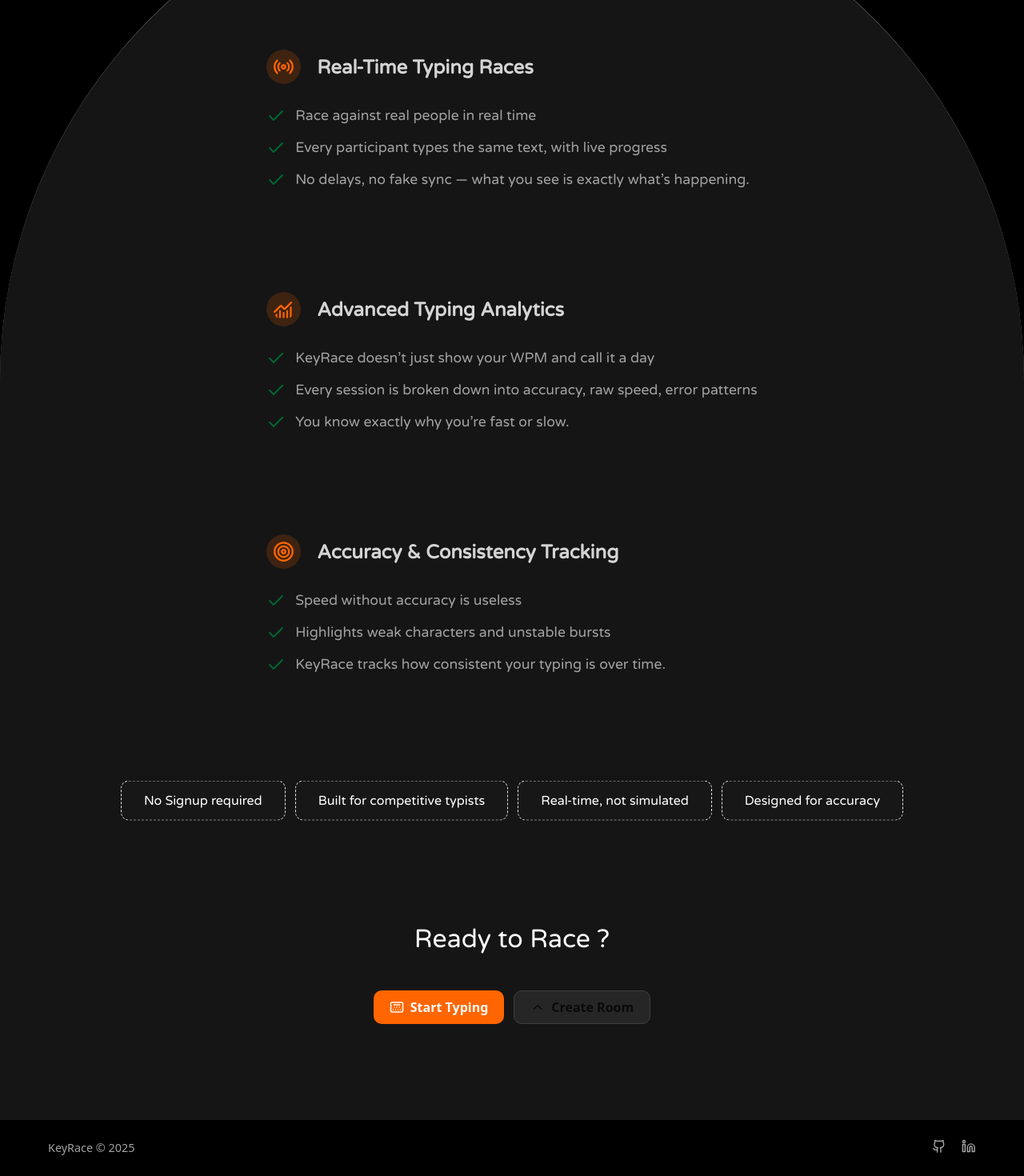
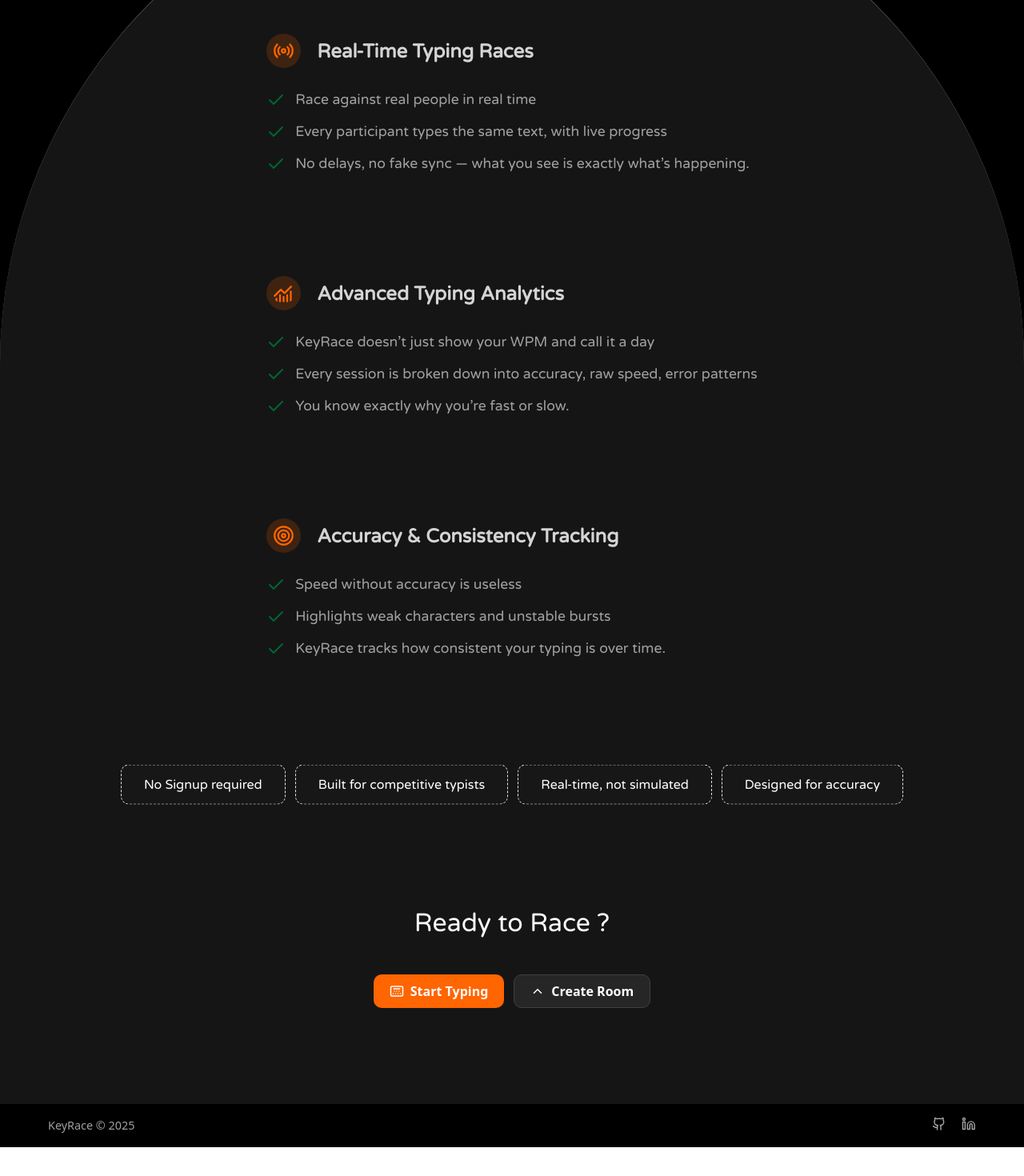
Before and after one commit to ayantik2006/KeyRace, a Next.js app: page / in a window 1280 px wide. Shown: the part 984-2454 px from the top of the page at 80% size. After the commit the page ends 2418 px from the top, so only its background shows below. Built offline with nearby package versions, Linux system fonts and the light colour scheme; a web font is replaced by a local one.

Commit message:
landing page done

```diff
--- a/app/components/Landing/Features.tsx
+++ b/app/components/Landing/Features.tsx
@@ -12,7 +12,7 @@
 function Features() {
   return (
     <div
-      className={`min-h-[70rem] w-full bg-[#151516] flex flex-col gap-[4rem] justify-center items-center ${varela.className} rounded-t-full border-t border-neutral-500 mt-5`}
+      className={`min-h-[70rem] w-full bg-[#151516] flex flex-col gap-[4rem] justify-center items-center ${varela.className} rounded-t-full border-t border-neutral-500`}
     >
       <div className="">
         <div className="flex flex-col gap-5 items-start px- justify-center mt-30 mx-10">
--- a/app/components/Landing/FinalCta.tsx
+++ b/app/components/Landing/FinalCta.tsx
@@ -22,7 +22,7 @@
             Start Typing
           </p>
         </button>
-        <button className="bg-neutral-800 px-5 py-2 rounded-lg font-semibold hover:opacity-90 hover:-translate-y-1 duration-300 cursor-pointer border border-neutral-700 flex items-center gap-2 group [@media(max-width:862px)]:px-3">
+        <button className="bg-neutral-800 px-5 py-2 rounded-lg font-semibold hover:opacity-90 hover:-translate-y-1 duration-300 cursor-pointer border border-neutral-700 flex items-center gap-2 group [@media(max-width:862px)]:px-3 text-white">
           <ChevronUp
             size={18}
             className="group-hover:rotate-90 duration-300 [@media(max-width:862px)]:size-4"
--- a/app/components/Landing/Footer.tsx
+++ b/app/components/Landing/Footer.tsx
@@ -3,7 +3,7 @@
 
 function Footer() {
   return (
-    <div className="p-6 px-15 flex justify-between bg-black">
+    <div className="p-4 px-15 flex justify-between bg-black">
       <div className="text-neutral-400 text-[0.9rem]">KeyRace © 2025</div>
       <div className="flex gap-5 text-neutral-400">
         <Link href="https://github.com/ayantik2006/KeyRace" target="_blank" className="hover:text-white hover:scale-[1.1]">
```
